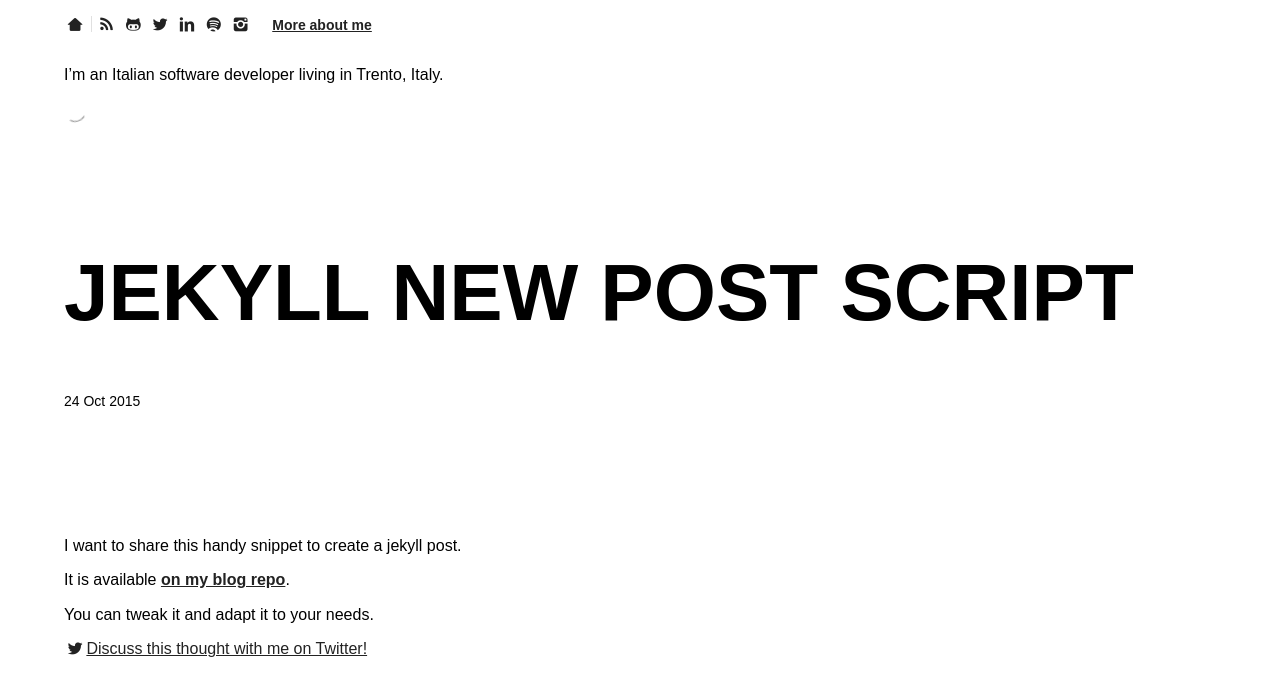
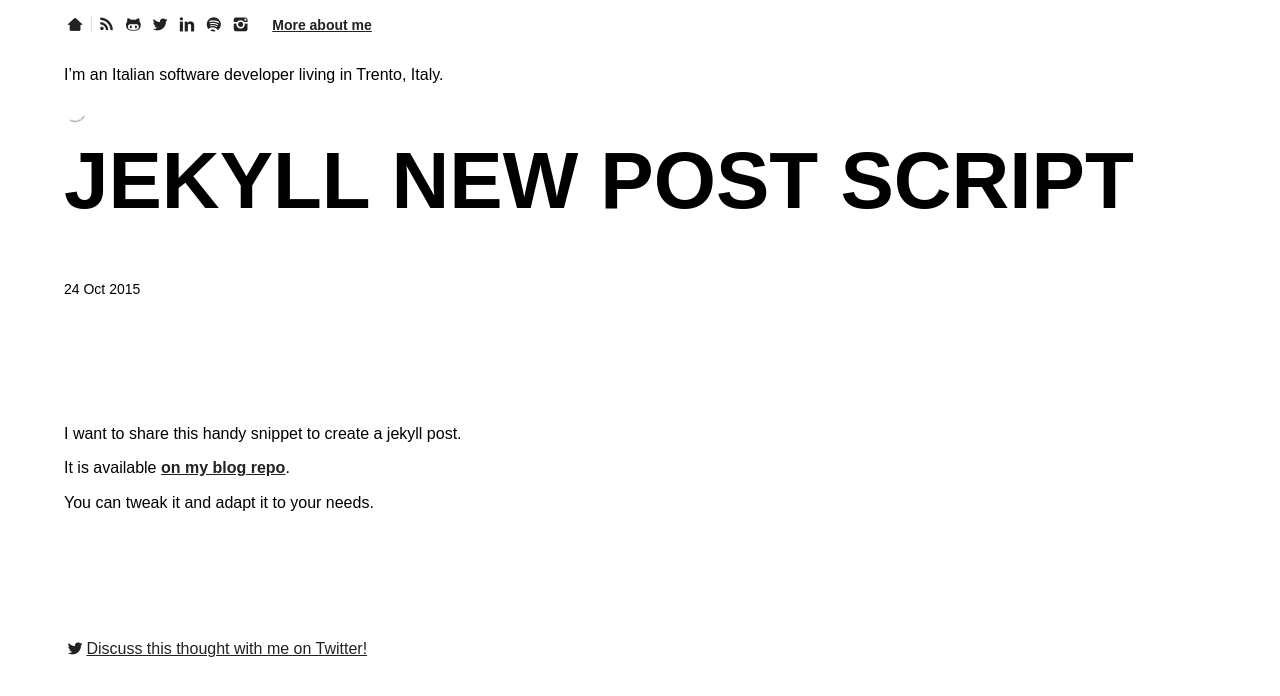
Before and after one commit to christian-fei/christian-fei.github.io-pandoc, a Jekyll site: the page built from _posts/2015-10-24-Jekyll-new-post-script.md, in a window 1280 px wide. Shown: the top 696 px of the page. Built offline with Jekyll 4.4.1, drawn with Linux system fonts in a browser that asks for light colours; nearby versions of some CDN libraries.

Commit message:
imrpoved layotu

```diff
--- a/_layouts/post.html
+++ b/_layouts/post.html
@@ -2,17 +2,17 @@
 layout: default
 ---
 
-<article>
-  <header class="mv6">
+<article class="">
+  <header class="mb6">
     <h1 class="measure ttu fw6 mt0 f2 f-subheadline-l" class1="title f1 lh-title">{{ page.title }}</h1>
-    <time datetime="{{ page.date | date:"%Y-%m-%d" }}" class="db f6">
+    <time datetime="{{ page.date | date:'%Y-%m-%d' }}" class="db f6">
       {{ page.date | date_to_string }}
     </time>
   </header>
   <section class="measure-wide">
     {{content}}
   </section>
-  <footer>
+  <footer class="mt6">
     {% include share-twitter.html %}
   </footer>
 </article>
```
